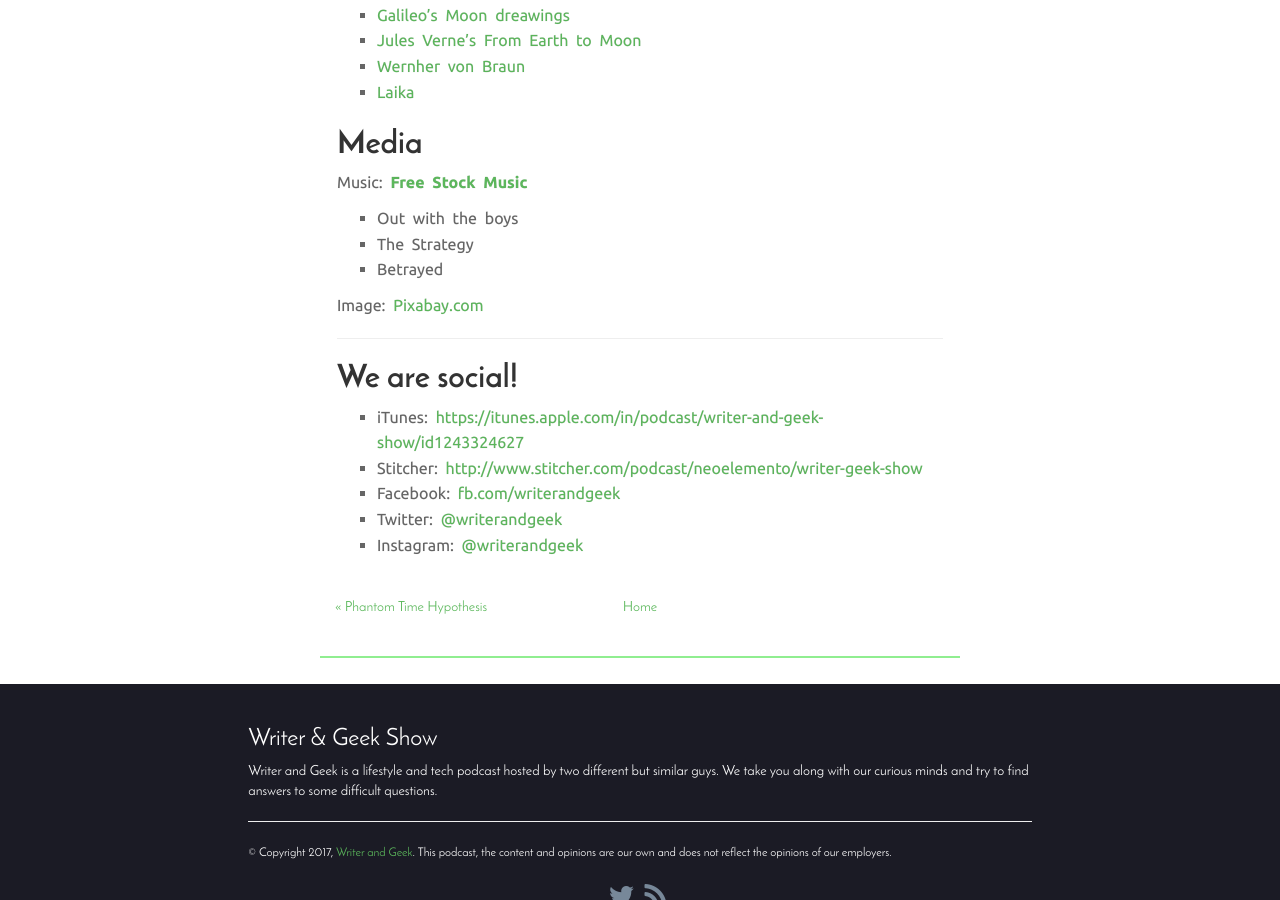
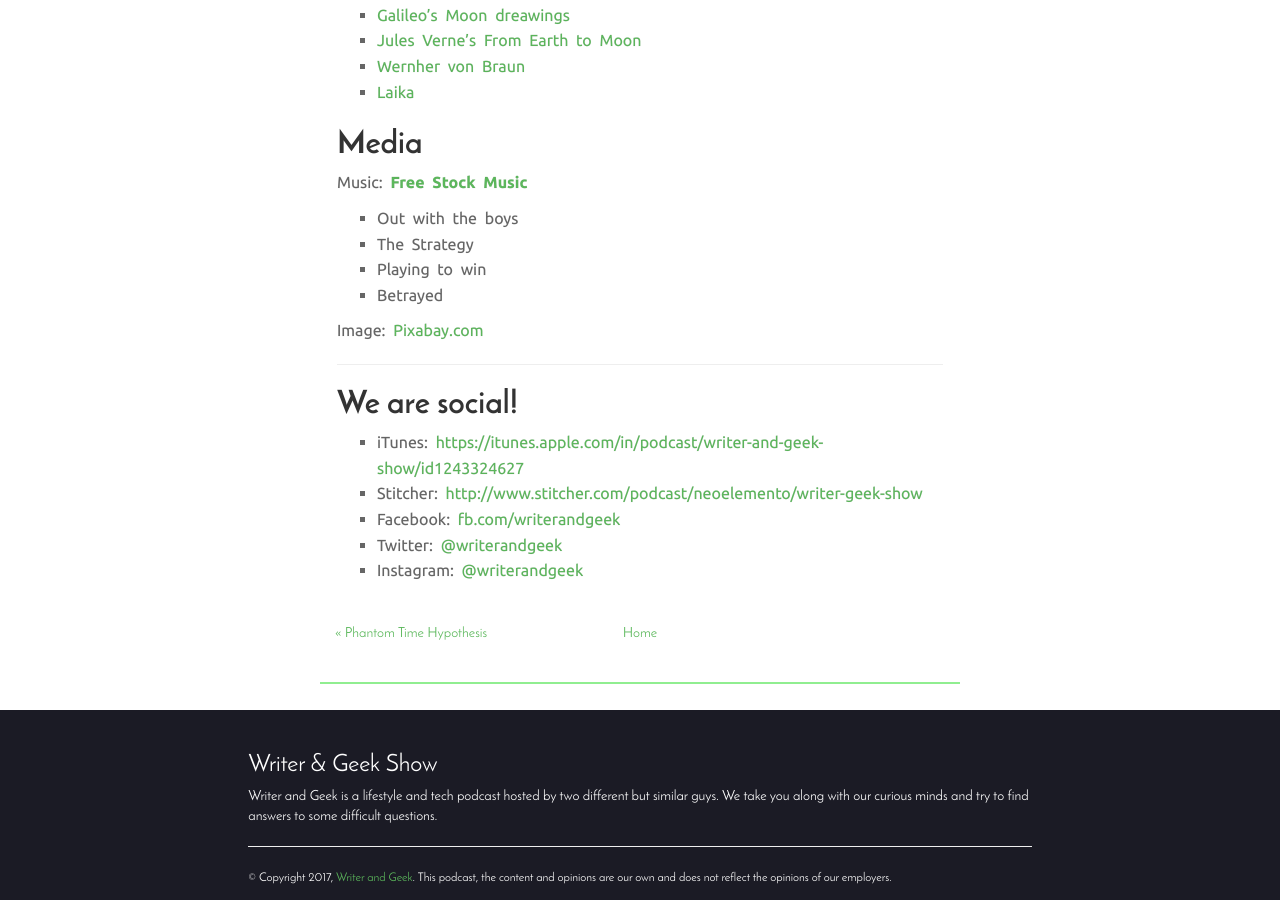
Before and after one commit to ramblingjoint/ramblingjoint, a Jekyll site: the page built from _posts/2017-07-01-005-to-moon-and-back-1.md, in a window 1280 px wide and 900 px high, scrolled down 715 px. Built offline with Jekyll 4.4.1, drawn with Linux system fonts in a browser that asks for light colours; comment, search, counter and statistics services are not loaded.

Commit message:
updated show notes

```diff
--- a/_posts/2017-07-01-005-to-moon-and-back-1.md
+++ b/_posts/2017-07-01-005-to-moon-and-back-1.md
@@ -28,6 +28,7 @@ comments: true
 Music: **[Free Stock Music](https://www.freestockmusic.com){:target="_blank"}**
 - Out with the boys
 - The Strategy
+- Playing to win
 - Betrayed
 
 Image: [Pixabay.com](https://pixabay.com/en/apollo-moon-landing-nasa-usa-148722/){:target="_blank"}
```
